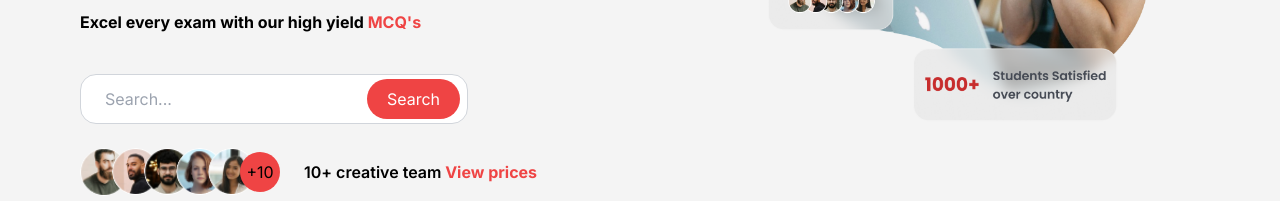
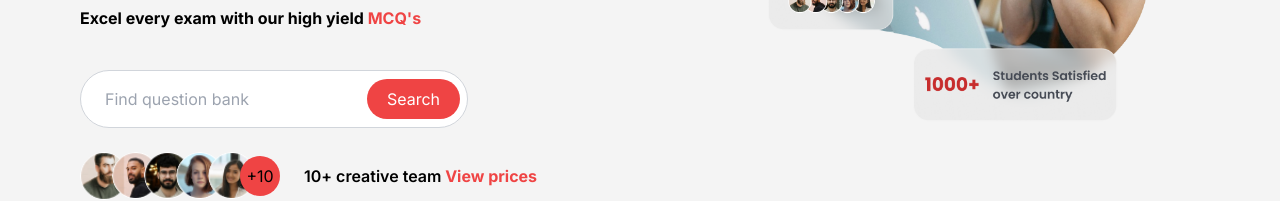
Before and after one commit to Abdullah9202/prelevels, a Next.js app in the folder client/: page / in a window 1280 px wide. Shown: the part 386-587 px from the top of the page. Built offline with nearby package versions, Linux system fonts and the light colour scheme; no server answers.

Commit message:
Refactor: Search bar modified

```diff
--- a/client/src/components/ui/searchbar.tsx
+++ b/client/src/components/ui/searchbar.tsx
@@ -4,8 +4,8 @@ export default function SearchBar() {
       <div className="relative w-full max-w-md">
         <input
           type="text"
-          placeholder="Search..."
-          className="w-full py-3 pl-6 pr-32 text-gray-700 border border-gray-300 rounded-2xl focus:outline-none focus:ring-2 focus:ring-red-500"
+          placeholder="Find question bank"
+          className="w-full py-4 pl-6 pr-32 text-gray-700 border border-gray-300 rounded-full focus:outline-none focus:ring-2 focus:ring-red-500"
         />
         <button className="absolute right-2 top-1/2 transform -translate-y-1/2 bg-red-500 text-white px-5 py-2 rounded-3xl hover:bg-red-600 focus:outline-none">
           Search
```
